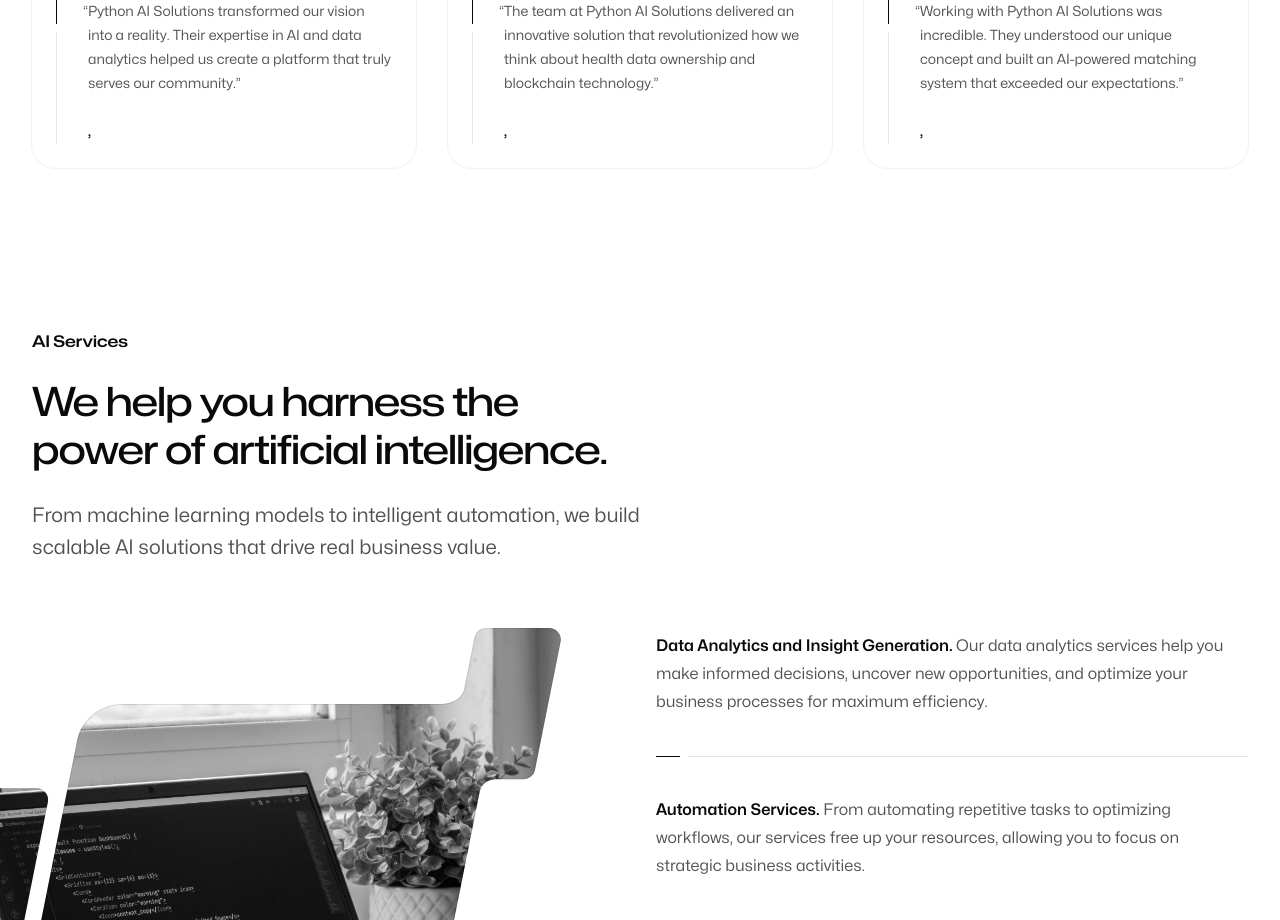
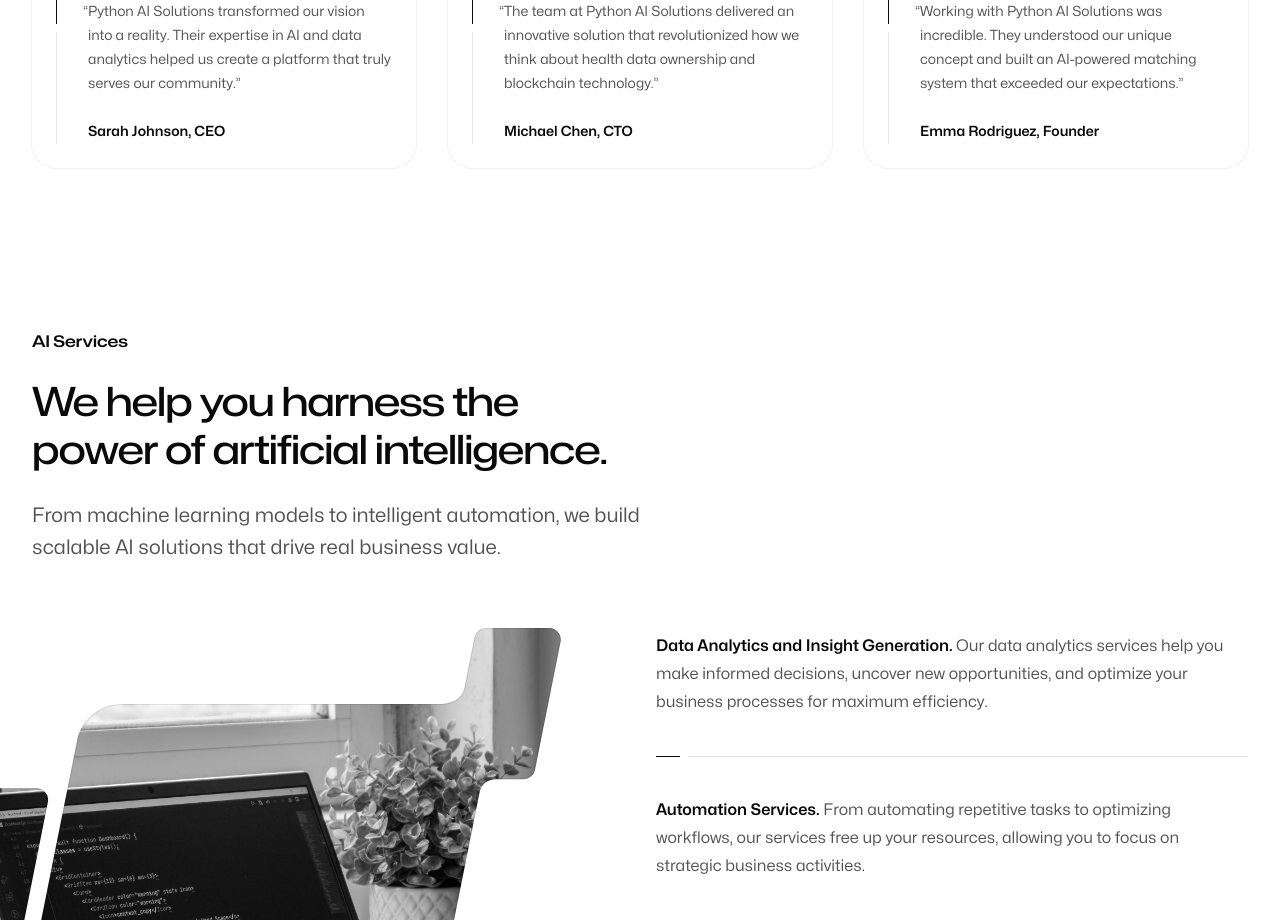
Before and after one commit to prady0t/python-ai-solutions-website, a Next.js app in the folder studio-template/studio-ts/: page / in a window 1280 px wide. Shown: the part 1980-2900 px from the top of the page. Built offline with nearby package versions, Linux system fonts and the light colour scheme.

Commit message:
Addressing build failures
Signed-off-by: Pradyot Ranjan <99216956+pradyotRanjan@users.noreply.github.com>

```diff
--- a/studio-template/studio-ts/src/app/about/page.tsx
+++ b/studio-template/studio-ts/src/app/about/page.tsx
@@ -187,7 +187,7 @@ export const metadata: Metadata = {
 export default function About() {
   return (
     <RootLayout>
-      <PageIntro title="Experience & Expertise">
+      <PageIntro eyebrow="About Us" title="Experience & Expertise">
         <p>
           With backgrounds in scientific research, data science, programming, and software engineering, our team has diverse and valuable experience in providing software solutions to organizations operating in a variety of sectors, industries, and geographies and at different stages.
         </p>
--- a/studio-template/studio-ts/src/app/page.tsx
+++ b/studio-template/studio-ts/src/app/page.tsx
@@ -47,7 +47,7 @@ const projects = [
     year: '2023',
     testimonial: {
       content: 'Python AI Solutions transformed our vision into a reality. Their expertise in AI and data analytics helped us create a platform that truly serves our community.',
-      author: 'Sarah Johnson, CEO'
+      author: { name: 'Sarah Johnson', role: 'CEO' }
     }
   },
   {
@@ -56,7 +56,7 @@ const projects = [
     year: '2022',
     testimonial: {
       content: 'The team at Python AI Solutions delivered an innovative solution that revolutionized how we think about health data ownership and blockchain technology.',
-      author: 'Michael Chen, CTO'
+      author: { name: 'Michael Chen', role: 'CTO' }
     }
   },
   {
@@ -65,7 +65,7 @@ const projects = [
     year: '2022',
     testimonial: {
       content: 'Working with Python AI Solutions was incredible. They understood our unique concept and built an AI-powered matching system that exceeded our expectations.',
-      author: 'Emma Rodriguez, Founder'
+      author: { name: 'Emma Rodriguez', role: 'Founder' }
     }
   },
 ]
--- a/studio-template/studio-ts/src/app/process/page.tsx
+++ b/studio-template/studio-ts/src/app/process/page.tsx
@@ -156,7 +156,7 @@ export default function Process() {
 
   return (
     <RootLayout>
-      <PageIntro title="What We Want">
+      <PageIntro eyebrow="Our Mission" title="What We Want">
         <p>
           Our mission is to empower small and medium-sized enterprises (SMEs) and nonprofits to unlock their full potential, embrace AI technology, and thrive in a digital-first era. We are committed to the democratization of AI, believing in its capacity to transform the world for the better. Our goal is to level the technological playing field and provide organizations with accessible, customized AI solutions that enable them to fully harness their data and streamline their operations amid rapid technological advancements. In all our endeavors, we are guided by our core values of integrity, digital stewardship, antifragility, and collaboration.
         </p>
```
